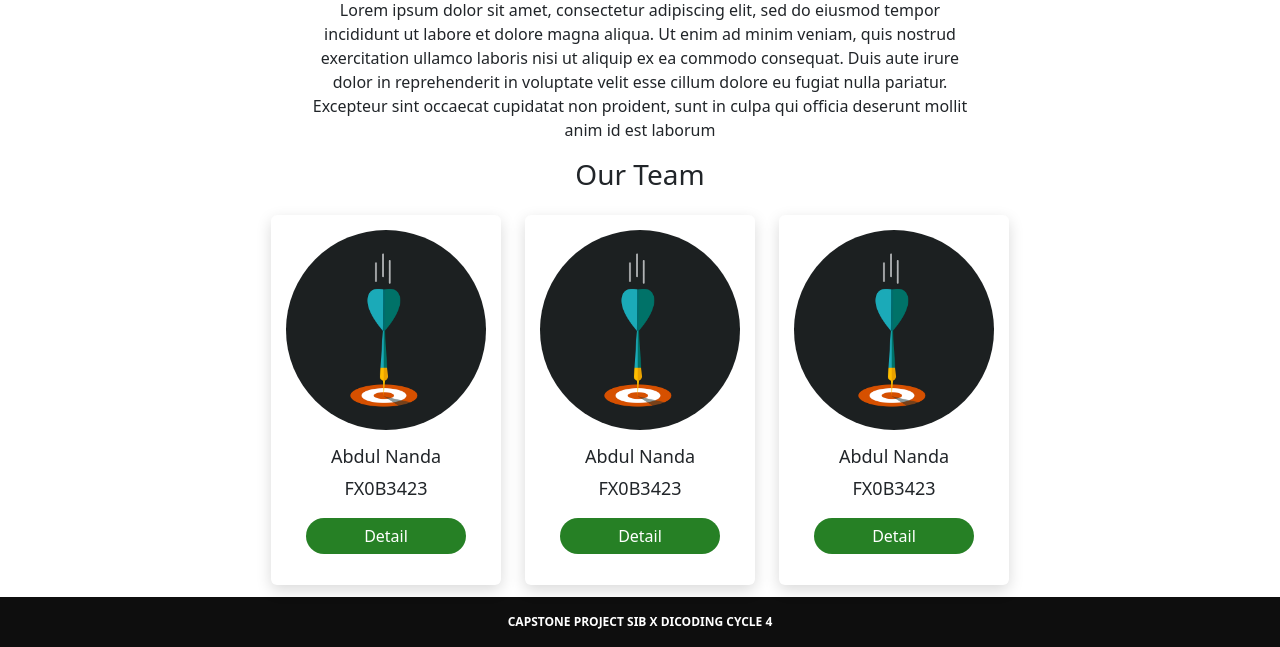
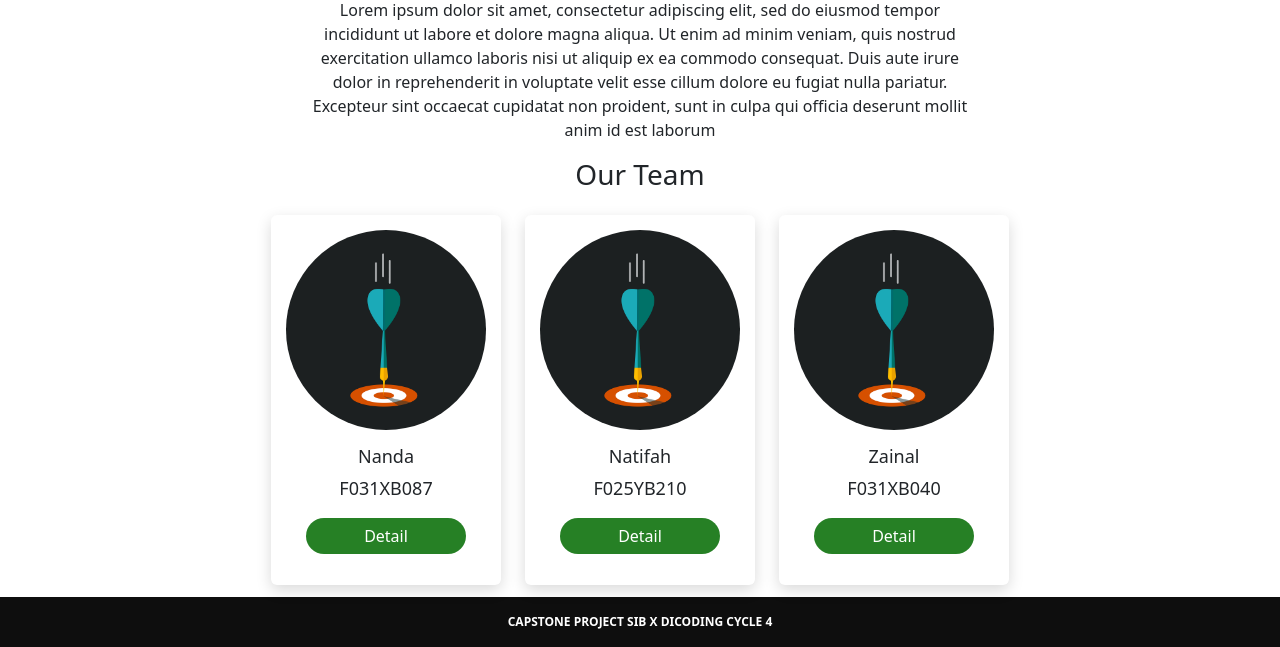
Before and after one commit to elzains/Sampahku-Capstone-Project, a plain HTML site: page index.html in a window 1280 px wide. Shown: the part 943-1590 px from the top of the page. Drawn offline with nearby package versions, Linux system fonts and the light colour scheme.

Commit message:
Update nama Our Team index.html
Mengubah nama card our team sesuai nama dan ID Dicoding

```diff
--- a/index.html
+++ b/index.html
@@ -97,8 +97,8 @@
                   alt="..."
                 />
                 <div class="card-body">
-                  <h5 class="card-title text-center">Abdul Nanda</h5>
-                  <p class="card-text text-center">FX0B3423</p>
+                  <h5 class="card-title text-center">Nanda</h5>
+                  <p class="card-text text-center">F031XB087</p>
                   <div class="text-center">
                     <a href="" class="btn btn-primary text-center">Detail</a>
                   </div>
@@ -115,8 +115,8 @@
                   alt="..."
                 />
                 <div class="card-body">
-                  <h5 class="card-title text-center">Abdul Nanda</h5>
-                  <p class="card-text text-center">FX0B3423</p>
+                  <h5 class="card-title text-center">Natifah</h5>
+                  <p class="card-text text-center">F025YB210</p>
                   <div class="text-center">
                     <a href="" class="btn btn-primary text-center">Detail</a>
                   </div>
@@ -133,8 +133,8 @@
                   alt="..."
                 />
                 <div class="card-body">
-                  <h5 class="card-title text-center">Abdul Nanda</h5>
-                  <p class="card-text text-center">FX0B3423</p>
+                  <h5 class="card-title text-center">Zainal</h5>
+                  <p class="card-text text-center">F031XB040</p>
                   <div class="text-center">
                     <a href="" class="btn btn-primary text-center">Detail</a>
                   </div>
```
